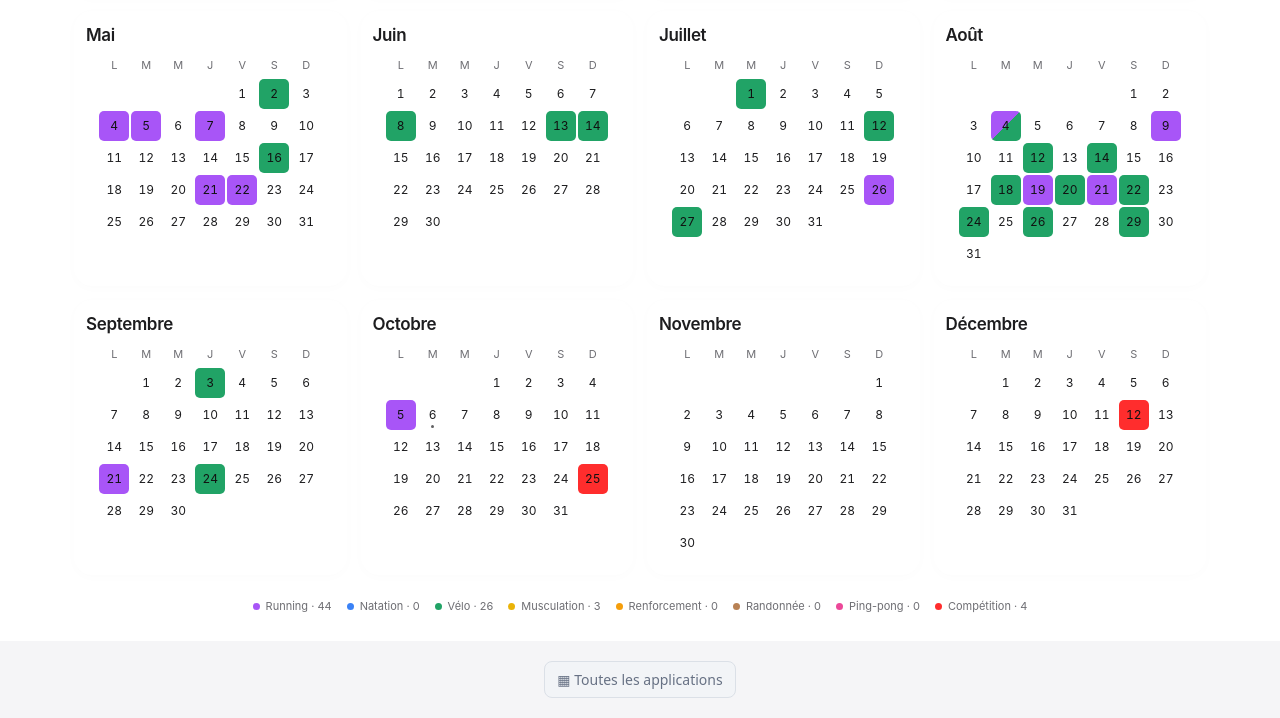
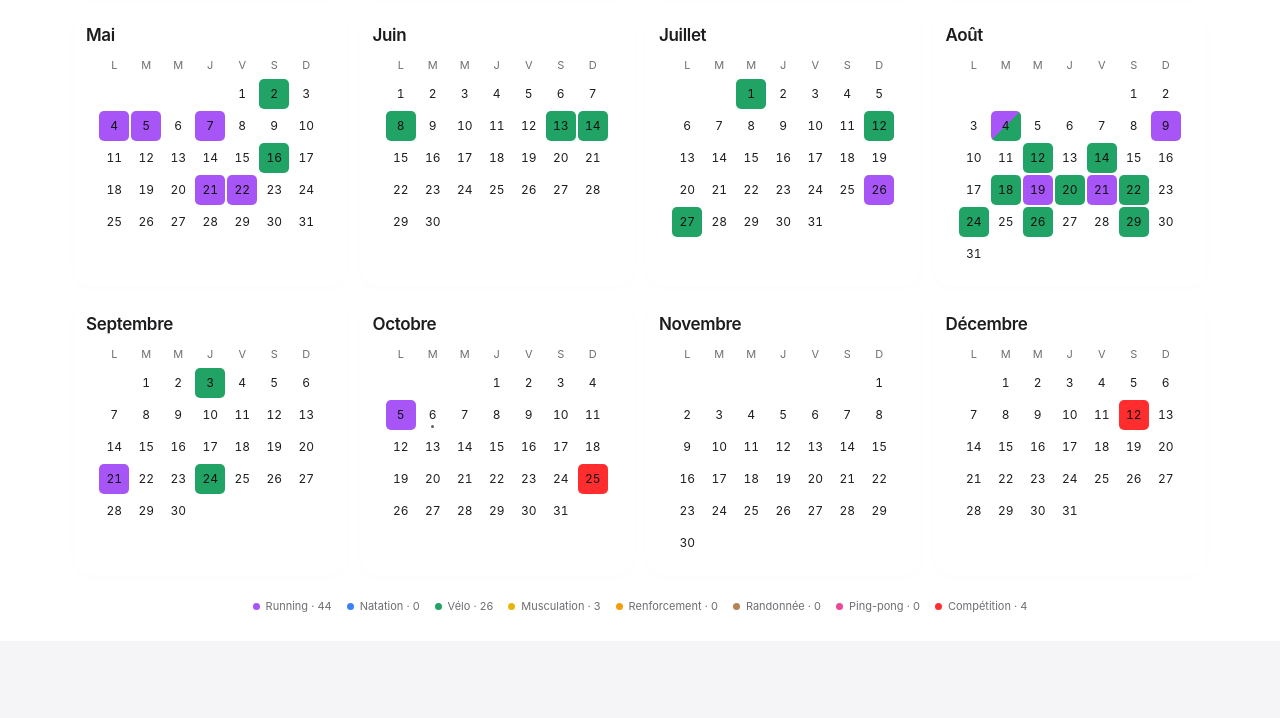
Before and after one commit to vchaillo/year-tracker, a plain HTML site: page index.html in a window 1280 px wide. Shown: the part 552-1270 px from the top of the page. After the commit the page ends 1193 px from the top, so only its background shows below. Drawn offline with Linux system fonts and the light colour scheme.

Commit message:
Remove apps directory return link

```diff
--- a/index.html
+++ b/index.html
@@ -77,7 +77,5 @@
 
 
 <script src="./script.js?v=goals-social-17" defer></script>
-
-<nav aria-label="Autres applications" style="position:relative;z-index:1;text-align:center;padding:20px 16px;font:14px/1.5 system-ui,sans-serif"><a href="https://vchaillo.github.io/apps/" style="display:inline-block;color:#677184;background:#f2f4f7;border:1px solid #dbe0e7;border-radius:8px;padding:7px 12px;text-decoration:none">▦ Toutes les applications</a></nav>
 </body>
 </html>
```
